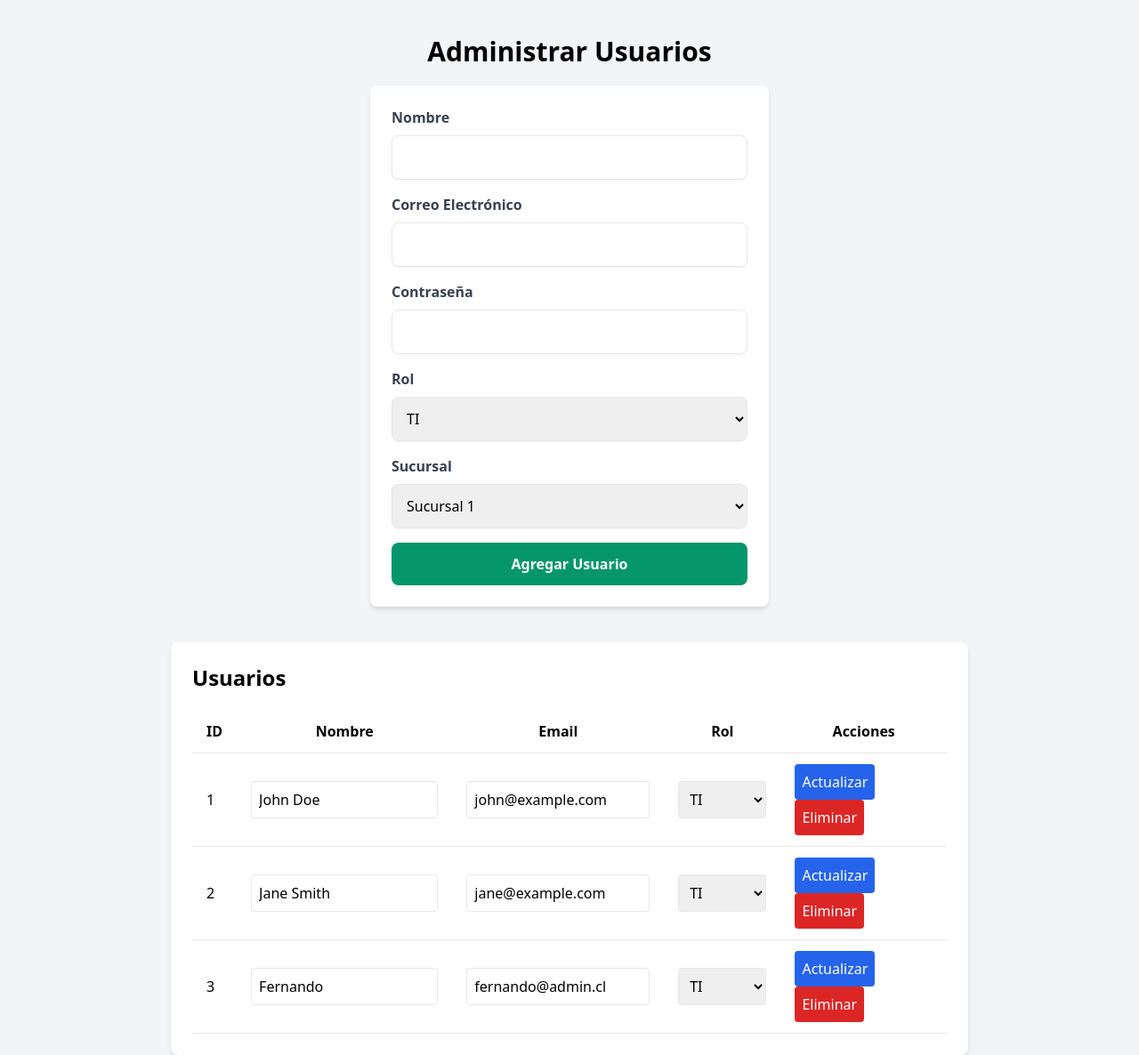
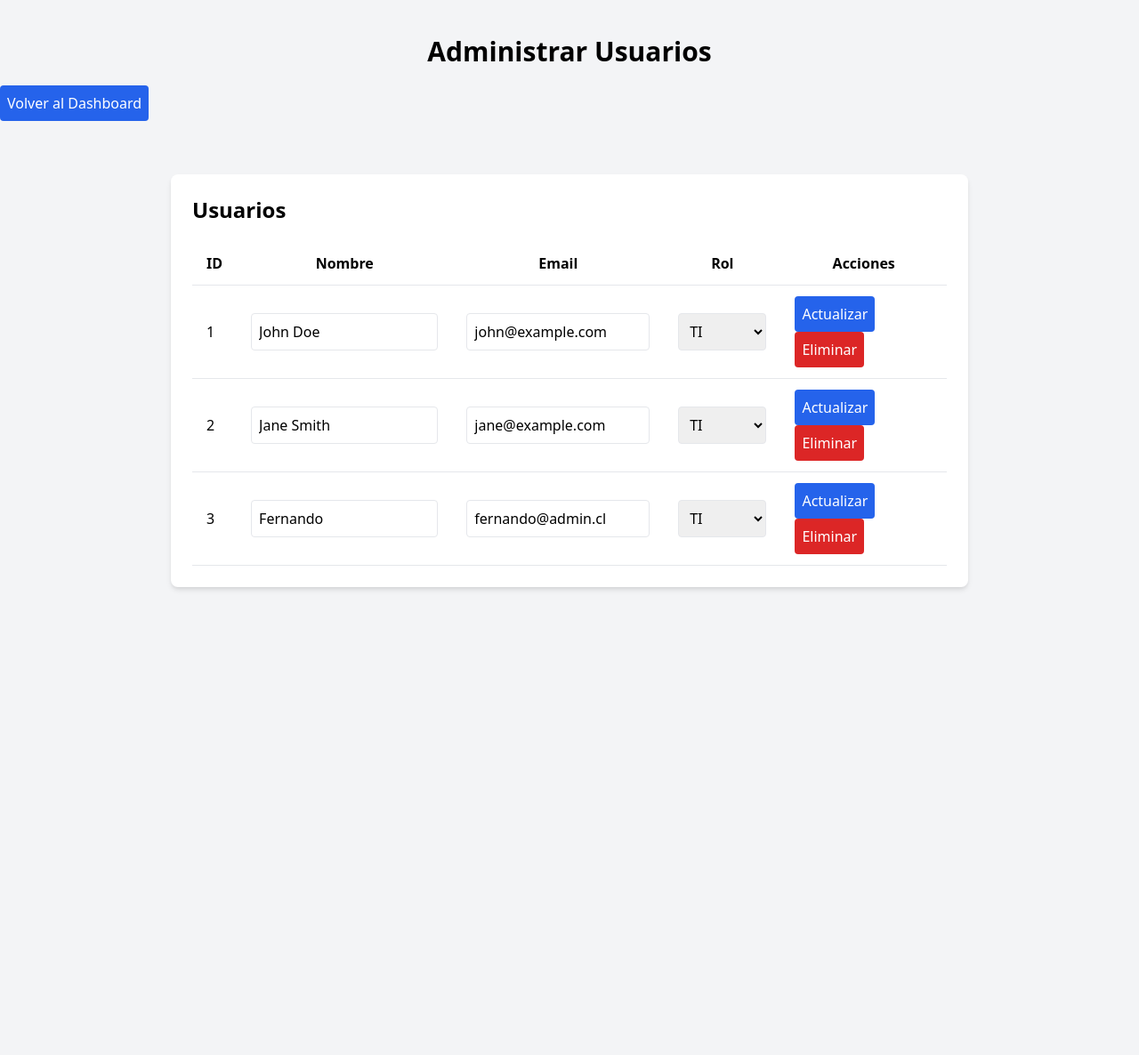
Before and after one commit to FxxMorgan/Beach, a PHP site: page /administrar_usuarios.php in a window 1280 px wide. Shown: the whole page at 89% size. After the commit the page ends 663 px from the top, so only its background shows below. Run offline with PHP 8.4, Linux system fonts and the light colour scheme; a user stored in the database is signed in; data comes from the database, SQL or seed files in the repository.

Commit message:
Refactor inventory and expenses pages for improved functionality and design

```diff
--- a/administrar_usuarios.php
+++ b/administrar_usuarios.php
@@ -12,88 +12,6 @@ if ($_SESSION['rol'] != 'TI') {
     exit();
 }
 
-// Obtener las sucursales para mostrarlas en el formulario
-$sucursales = $conn->query("SELECT id, nombre FROM sucursales");
-
-if (isset($_POST['agregar_usuario'])) {
-    $nombre = $_POST['nombre'];
-    $email = $_POST['email'];
-    $password = password_hash($_POST['password'], PASSWORD_DEFAULT);  // Hash de la contraseña
-    $rol = $_POST['rol'];
-    $sucursal_id = $_POST['sucursal_id'];
-
-    // Insertar el nuevo usuario en la base de datos
-    $query = "INSERT INTO usuarios (nombre, email, contraseña, rol, sucursal_id)
-              VALUES ('$nombre', '$email', '$password', '$rol', '$sucursal_id')";
-    if ($conn->query($query) === TRUE) {
-        auditoria("Usuario agregado: $nombre ($email), Rol: $rol, Sucursal ID: $sucursal_id");
-        echo "Usuario agregado exitosamente";
-    } else {
-        echo "Error: " . $conn->error;
-    }
-}
-
-if (isset($_POST['editar_usuario'])) {
-    $id = $_POST['id'];
-    $nombre = $_POST['nombre'];
-    $email = $_POST['email'];
-    $rol = $_POST['rol'];
-
-    // Actualizar el usuario en la base de datos
-    $query = "UPDATE usuarios SET nombre='$nombre', email='$email', rol='$rol' WHERE id='$id'";
-    if ($conn->query($query) === TRUE) {
-        auditoria("Usuario editado: $nombre ($email), Rol: $rol, ID: $id");
-        echo "Usuario actualizado exitosamente";
-    } else {
-        echo "Error: " . $conn->error;
-    }
-}
-
-if (isset($_POST['confirmar_eliminar_usuario'])) {
-    $id = $_POST['id'];
-    $new_usuario_id = $_POST['new_usuario_id'];
-
-    if (!empty($new_usuario_id)) {
-        // Reasignar datos a otro usuario
-        $reasignar_facturas_query = "UPDATE facturas SET usuario_id='$new_usuario_id' WHERE usuario_id='$id'";
-        $conn->query($reasignar_facturas_query);
-
-        $reasignar_gastos_query = "UPDATE gastos SET usuario_id='$new_usuario_id' WHERE usuario_id='$id'";
-        $conn->query($reasignar_gastos_query);
-
-        $reasignar_inventarios_query = "UPDATE inventarios SET usuario_id='$new_usuario_id' WHERE usuario_id='$id'";
-        $conn->query($reasignar_inventarios_query);
-
-        $reasignar_ventas_query = "UPDATE ventas SET usuario_id='$new_usuario_id' WHERE usuario_id='$id'";
-        $conn->query($reasignar_ventas_query);
-    } else {
-        // Eliminar las facturas asociadas al usuario
-        $eliminar_facturas_query = "DELETE FROM facturas WHERE usuario_id='$id'";
-        $conn->query($eliminar_facturas_query);
-
-        // Eliminar los gastos asociados al usuario
-        $eliminar_gastos_query = "DELETE FROM gastos WHERE usuario_id='$id'";
-        $conn->query($eliminar_gastos_query);
-
-        // Eliminar los inventarios asociados al usuario
-        $eliminar_inventarios_query = "DELETE FROM inventarios WHERE usuario_id='$id'";
-        $conn->query($eliminar_inventarios_query);
-
-        // Eliminar las ventas asociadas al usuario
-        $eliminar_ventas_query = "DELETE FROM ventas WHERE usuario_id='$id'";
-        $conn->query($eliminar_ventas_query);
-    }
-
-    // Eliminar el usuario de la base de datos
-    $eliminar_usuario_query = "DELETE FROM usuarios WHERE id='$id'";
-    if ($conn->query($eliminar_usuario_query) === TRUE) {
-        auditoria("Usuario eliminado: ID $id");
-        echo "Usuario eliminado exitosamente";
-    } else {
-        echo "Error: " . $conn->error;
-    }
-}
-
 // Obtener los usuarios de la sucursal seleccionada
 $usuarios_query = "SELECT * FROM usuarios";
 $usuarios_result = $conn->query($usuarios_query);
@@ -105,6 +23,7 @@ function auditoria($accion) {
     $conn->query($query);
 }
 ?>
+
 <!DOCTYPE html>
 <html lang="es">
 <head>
@@ -112,39 +31,12 @@ function auditoria($accion) {
     <meta name="viewport" content="width=device-width, initial-scale=1.0">
     <title>Administrar Usuarios</title>
     <link href="https://cdn.jsdelivr.net/npm/tailwindcss@2.2.19/dist/tailwind.min.css" rel="stylesheet">
+    <script src="https://code.jquery.com/jquery-3.6.0.min.js"></script>
 </head>
 <body class="bg-gray-100">
     <div class="container mx-auto mt-10">
         <h1 class="text-3xl font-bold text-center mb-5">Administrar Usuarios</h1>
-        <div class="max-w-md mx-auto bg-white p-6 rounded-lg shadow-md">
-            <form method="POST">
-                <label for="nombre" class="block text-gray-700 font-bold mb-2">Nombre</label>
-                <input type="text" id="nombre" name="nombre" required
-                       class="w-full p-3 border rounded-lg shadow-sm focus:outline-none focus:ring-2 focus:ring-indigo-500 mb-4">
-                <label for="email" class="block text-gray-700 font-bold mb-2">Correo Electrónico</label>
-                <input type="email" id="email" name="email" required
-                       class="w-full p-3 border rounded-lg shadow-sm focus:outline-none focus:ring-2 focus:ring-indigo-500 mb-4">
-                <label for="password" class="block text-gray-700 font-bold mb-2">Contraseña</label>
-                <input type="password" id="password" name="password" required
-                       class="w-full p-3 border rounded-lg shadow-sm focus:outline-none focus:ring-2 focus:ring-indigo-500 mb-4">
-                <label for="rol" class="block text-gray-700 font-bold mb-2">Rol</label>
-                <select id="rol" name="rol" required
-                        class="w-full p-3 border rounded-lg shadow-sm focus:outline-none focus:ring-2 focus:ring-indigo-500 mb-4">
-                    <option value="TI">TI</option>
-                    <option value="jefe">Jefe</option>
-                    <option value="encargado">Encargado</option>
-                </select>
-                <label for="sucursal_id" class="block text-gray-700 font-bold mb-2">Sucursal</label>
-                <select id="sucursal_id" name="sucursal_id" required
-                        class="w-full p-3 border rounded-lg shadow-sm focus:outline-none focus:ring-2 focus:ring-indigo-500 mb-4">
-                    <?php while ($row = $sucursales->fetch_assoc()): ?>
-                        <option value="<?php echo $row['id']; ?>"><?php echo $row['nombre']; ?></option>
-                    <?php endwhile; ?>
-                </select>
-                <button type="submit" name="agregar_usuario"
-                        class="w-full bg-green-600 text-white p-3 rounded-lg font-bold hover:bg-green-700">Agregar Usuario</button>
-            </form>
-        </div>
+        <button onclick="location.href='dashboard.php'" class="bg-blue-600 text-white p-2 rounded mb-5">Volver al Dashboard</button>
         <div class="max-w-4xl mx-auto bg-white p-6 rounded-lg shadow-md mt-10">
             <h2 class="text-2xl font-bold mb-5">Usuarios</h2>
             <table class="min-w-full bg-white">
@@ -177,12 +69,9 @@ function auditoria($accion) {
                                 </select>
                         </td>
                         <td class="py-3 px-4 border-b">
-                                <button type="submit" name="editar_usuario" class="bg-blue-600 text-white p-2 rounded">Actualizar</button>
+                                <button type="button" class="bg-blue-600 text-white p-2 rounded" onclick="editarUsuario(<?php echo $row['id']; ?>)">Actualizar</button>
                             </form>
-                            <form method="POST" class="inline">
-                                <input type="hidden" name="id" value="<?php echo $row['id']; ?>">
-                                <button type="button" name="eliminar_usuario" class="bg-red-600 text-white p-2 rounded" onclick="confirmDelete(<?php echo $row['id']; ?>)">Eliminar</button>
-                            </form>
+                            <button type="button" class="bg-red-600 text-white p-2 rounded" onclick="confirmDelete(<?php echo $row['id']; ?>)">Eliminar</button>
                         </td>
                     </tr>
                     <?php endwhile; ?>
@@ -195,27 +84,59 @@ function auditoria($accion) {
         <div class="bg-white p-6 rounded-lg shadow-lg">
             <h2 class="text-xl font-bold mb-4">Confirmar Eliminación</h2>
             <p class="mb-4">Está a punto de eliminar este usuario. Esto también eliminará toda la información asociada a este usuario. ¿Desea continuar?</p>
-            <form method="POST">
-                <input type="hidden" id="deleteUserId" name="id">
+            <input type="hidden" id="deleteUserId">
             <label for="new_usuario_id" class="block text-gray-700 font-bold mb-2">Reasignar datos a otro usuario (opcional)</label>
-                <select id="new_usuario_id" name="new_usuario_id" class="w-full p-3 border rounded-lg shadow-sm focus:outline-none focus:ring-2 focus:ring-indigo-500 mb-4">
+            <select id="new_usuario_id" class="w-full p-3 border rounded-lg shadow-sm focus:outline-none focus:ring-2 focus:ring-indigo-500 mb-4">
                 <option value="">Seleccionar usuario</option>
                 <?php foreach ($usuarios_result as $row): ?>
                     <option value="<?php echo $row['id']; ?>"><?php echo $row['nombre']; ?></option>
                 <?php endforeach; ?>
             </select>
-                <button type="button" class="bg-gray-600 text-white p-2 rounded mr-2" onclick="closeModal()">Cancelar</button>
-                <button type="submit" name="confirmar_eliminar_usuario" class="bg-red-600 text-white p-2 rounded">Eliminar</button>
-            </form>
+            <button class="bg-gray-600 text-white p-2 rounded mr-2" onclick="closeModal()">Cancelar</button>
+            <button class="bg-red-600 text-white p-2 rounded" onclick="eliminarUsuario()">Eliminar</button>
         </div>
     </div>
     <script>
+        function editarUsuario(id) {
+            var nombre = $("input[name='nombre'][value='" + id + "']").val();
+            var email = $("input[name='email'][value='" + id + "']").val();
+            var rol = $("select[name='rol'][value='" + id + "']").val();
+
+            $.post("editar_usuario.php", {
+                id: id,
+                nombre: nombre,
+                email: email,
+                rol: rol
+            }).done(function(data) {
+                alert("Usuario actualizado exitosamente");
+                location.reload();
+            }).fail(function() {
+                alert("Error al actualizar el usuario");
+            });
+        }
+
         function confirmDelete(userId) {
             document.getElementById('deleteUserId').value = userId;
             document.getElementById('confirmModal').classList.remove('hidden');
         }
+
         function closeModal() {
             document.getElementById('confirmModal').classList.add('hidden');
+        }
+
+        function eliminarUsuario() {
+            var userId = document.getElementById('deleteUserId').value;
+            var newUserId = document.getElementById('new_usuario_id').value;
+
+            $.post("eliminar_usuario.php", {
+                id: userId,
+                new_usuario_id: newUserId
+            }).done(function(data) {
+                alert("Usuario eliminado exitosamente");
+                location.reload();
+            }).fail(function() {
+                alert("Error al eliminar el usuario");
+            });
         }
     </script>
 </body>
```
Also changed, not shown: crear_usuario.php (+10 -1 lines), gastos.php (+9 -0 lines), ventas.php (+11 -0 lines). Lines whose indentation alone changed are shown as unchanged.
